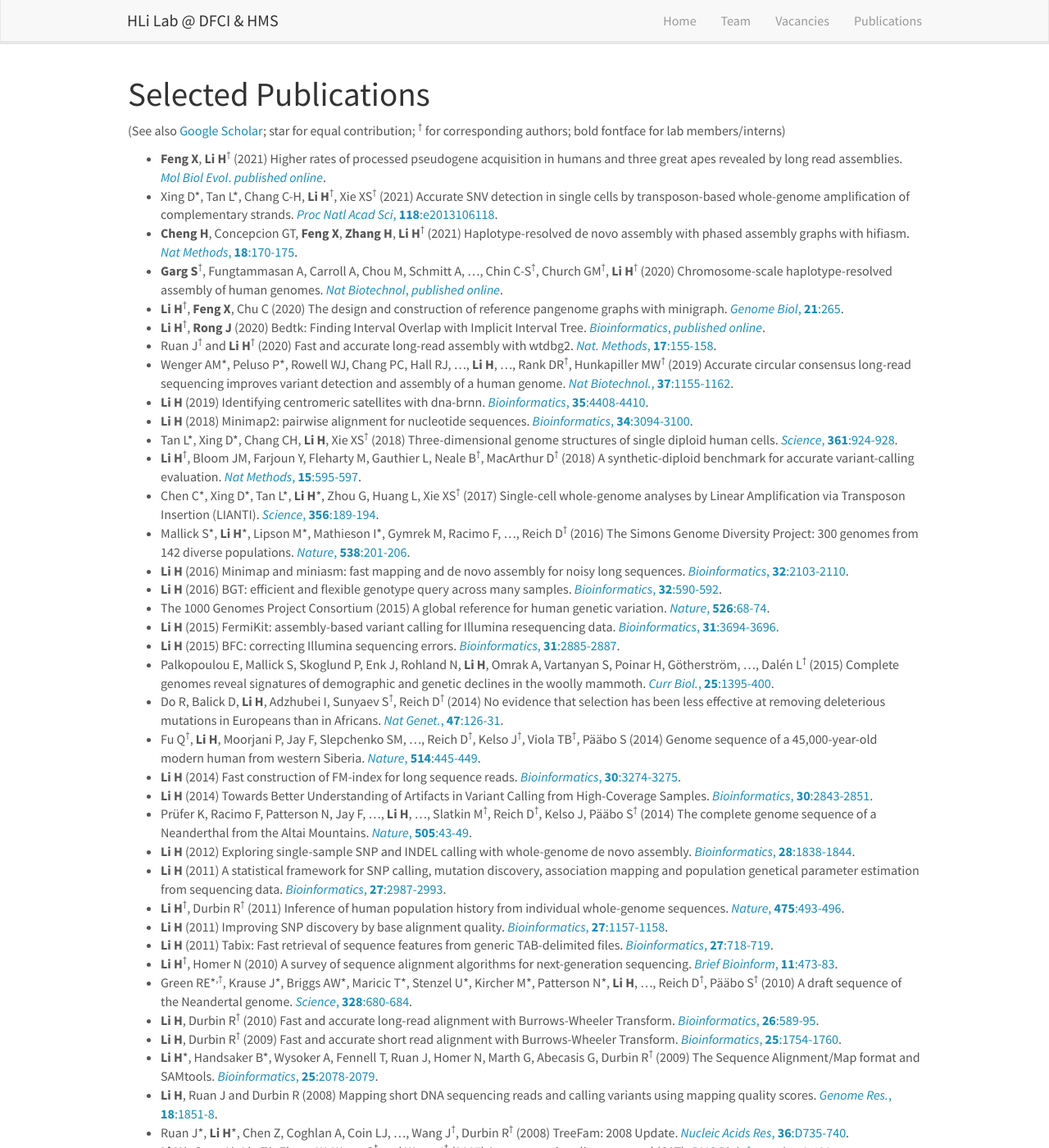
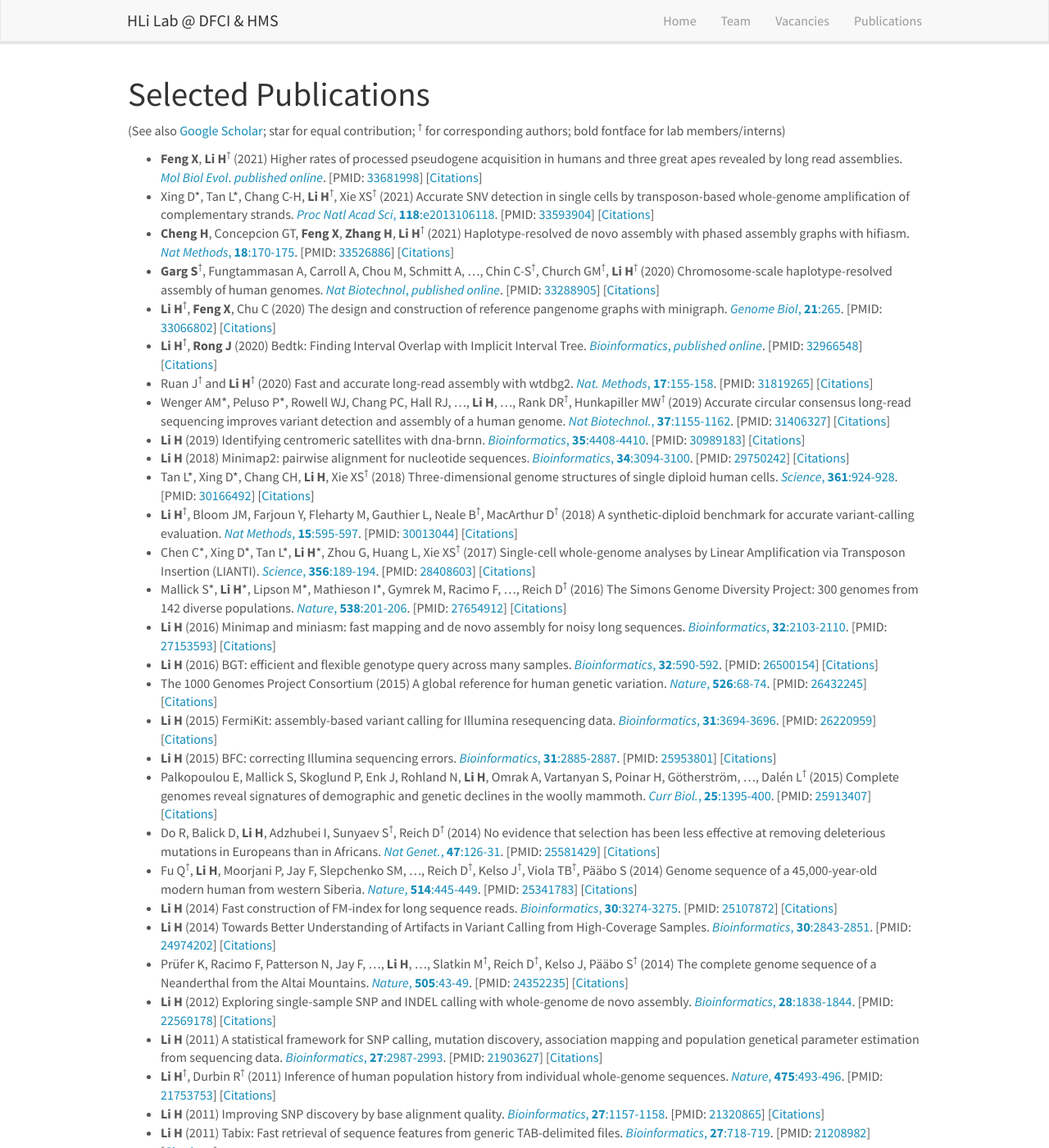
Before and after one commit to hlilab/hlilab.github.io, a Jekyll site: the page built from _pages/publications.md, in a window 1280 px wide and 1400 px high. Shown: the whole window at 82% size. Built offline with Jekyll 4.4.1, drawn with Linux system fonts in a browser that asks for light colours; nearby versions of some CDN libraries; comment, search, counter and statistics services are not loaded; some of the changed text lies outside the part shown.

Commit message:
add Dimensions links, but not badges

```diff
--- a/_pages/publications.md
+++ b/_pages/publications.md
@@ -15,7 +15,8 @@ permalink: /publications/
 <ul>
 {% for publi in site.data.recentpub %}
 <li>{{ publi.authors }} ({{ publi.year }}) {{ publi.title }}. <a href="{{ publi.url }}">{{ publi.display }}</a>.
-<span class="__dimensions_badge_embed__" data-pmid="{{ publi.pmid }}" data-legend="never" data-style="small_rectangle">&nbsp;</span>
+[PMID: <a href="https://www.ncbi.nlm.nih.gov/pubmed/{{ publi.pmid }}">{{ publi.pmid }}</a>]
+[<a href="https://badge.dimensions.ai/details/pmid/{{ publi.pmid }}">Citations</a>]
 </li>
 {% endfor %}
 </ul>
```
